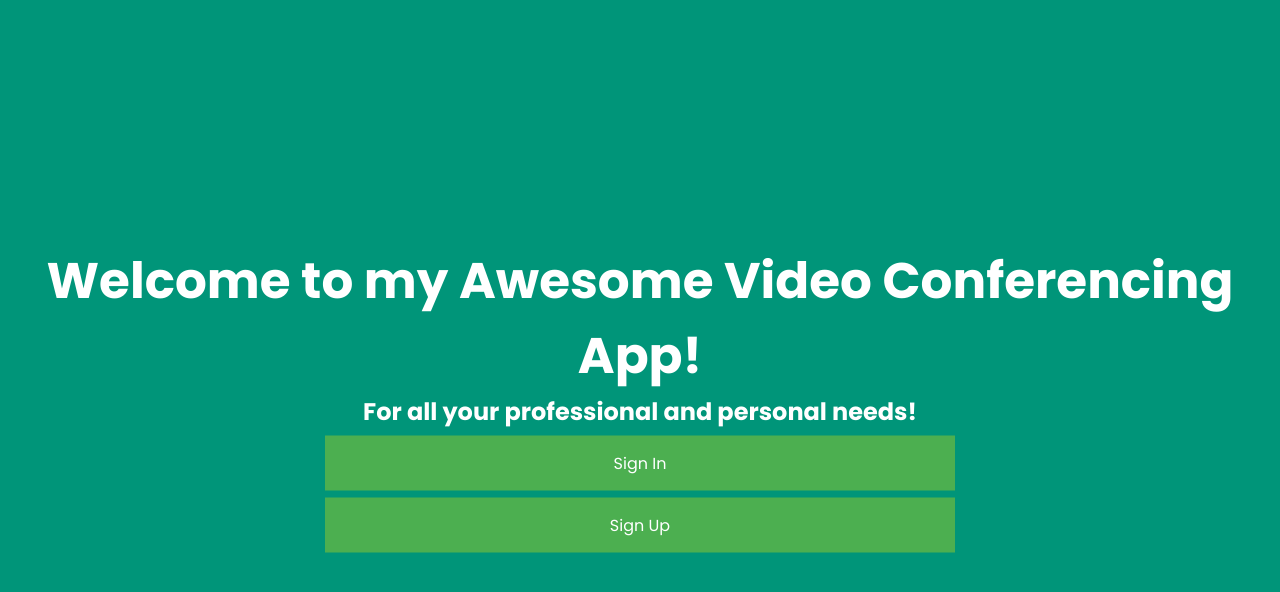
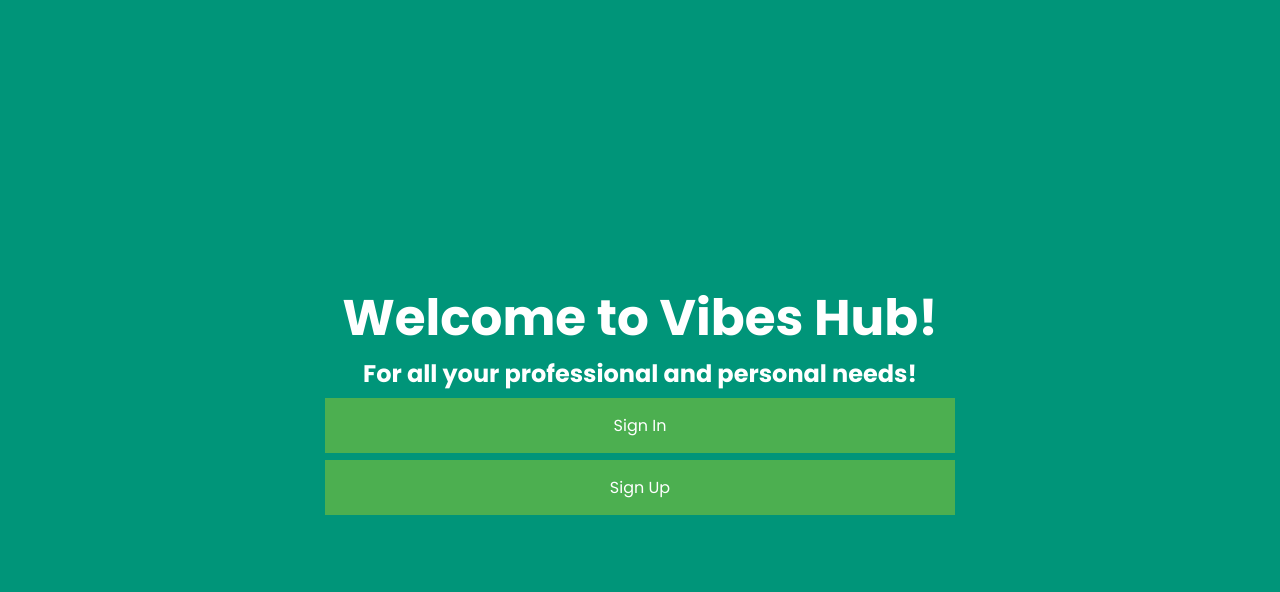
Before and after one commit to philipObiri/VibesHub, a Django app: page / in a window 1280 px wide. Shown: the top 592 px of the page. Run offline with Django 4.2, Linux system fonts and the light colour scheme.

Commit message:
Initial Commit

```diff
--- a/templates/index.html
+++ b/templates/index.html
@@ -10,7 +10,7 @@
   <link rel="stylesheet" href="{% static 'css/style.css' %}">
   <body>
     <div class="intro">
-        <h1>Welcome to my Awesome Video Conferencing App!</h1>
+        <h1>Welcome to Vibes Hub!</h1>
         <h2>For all your professional and personal needs!</h2>
         <!-- create a signup and signin button-->
         <a href="{% url 'login' %}" class="button">Sign In</a>
--- a/templates/videocall.html
+++ b/templates/videocall.html
@@ -34,7 +34,9 @@ window.onload = function () {
     const userID = Math.floor(Math.random() * 10000) + "";
     const userName = "{{ name }}";
     const appID = 34007329;
-    const serverSecret = "e36aca6c794b29916fbc55fd31a8a8e1";
+    // const appID = {{ appID }};
+    // const serverSecret = "e36aca6c794b29916fbc55fd31a8a8e1";
+    const serverSecret = "{{ server_secret}}";
     const kitToken = ZegoUIKitPrebuilt.generateKitTokenForTest(appID, serverSecret, roomID, userID, userName);
 
 
```
Also changed, not shown: db.sqlite3.
